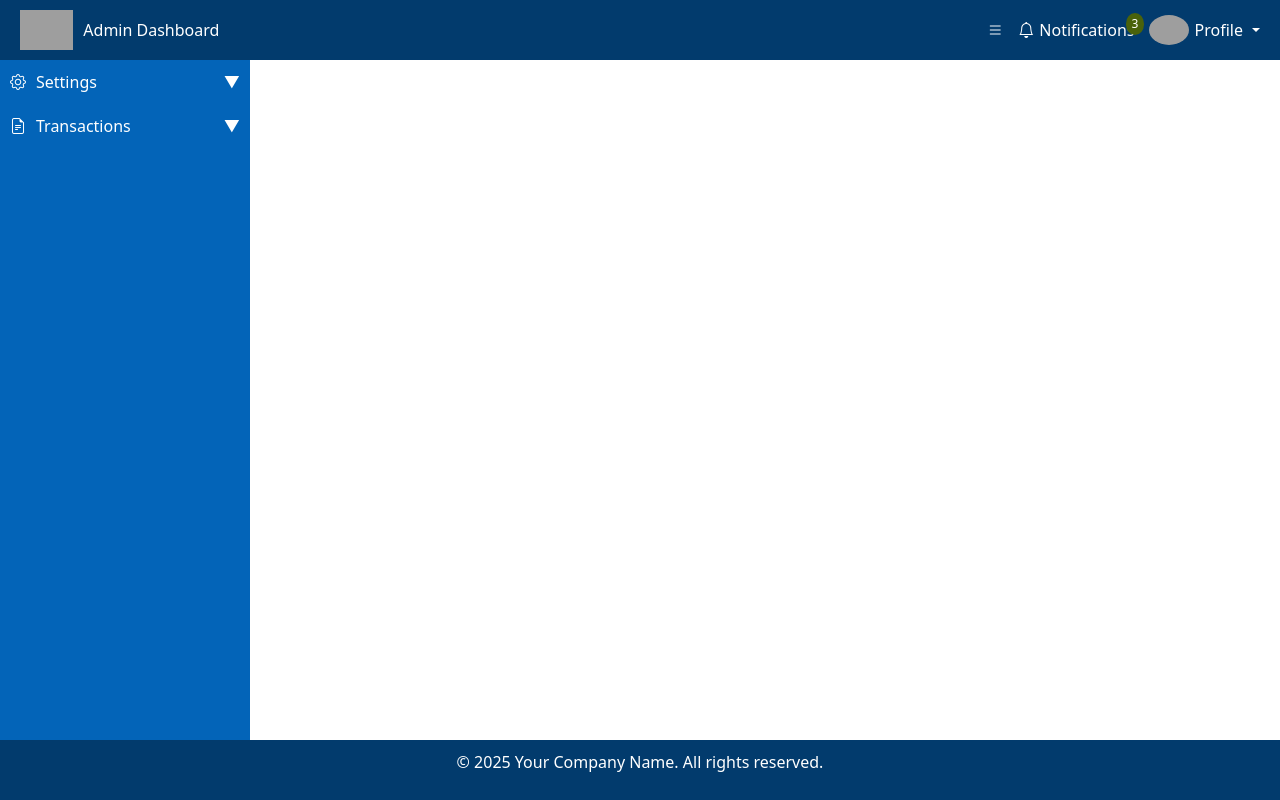
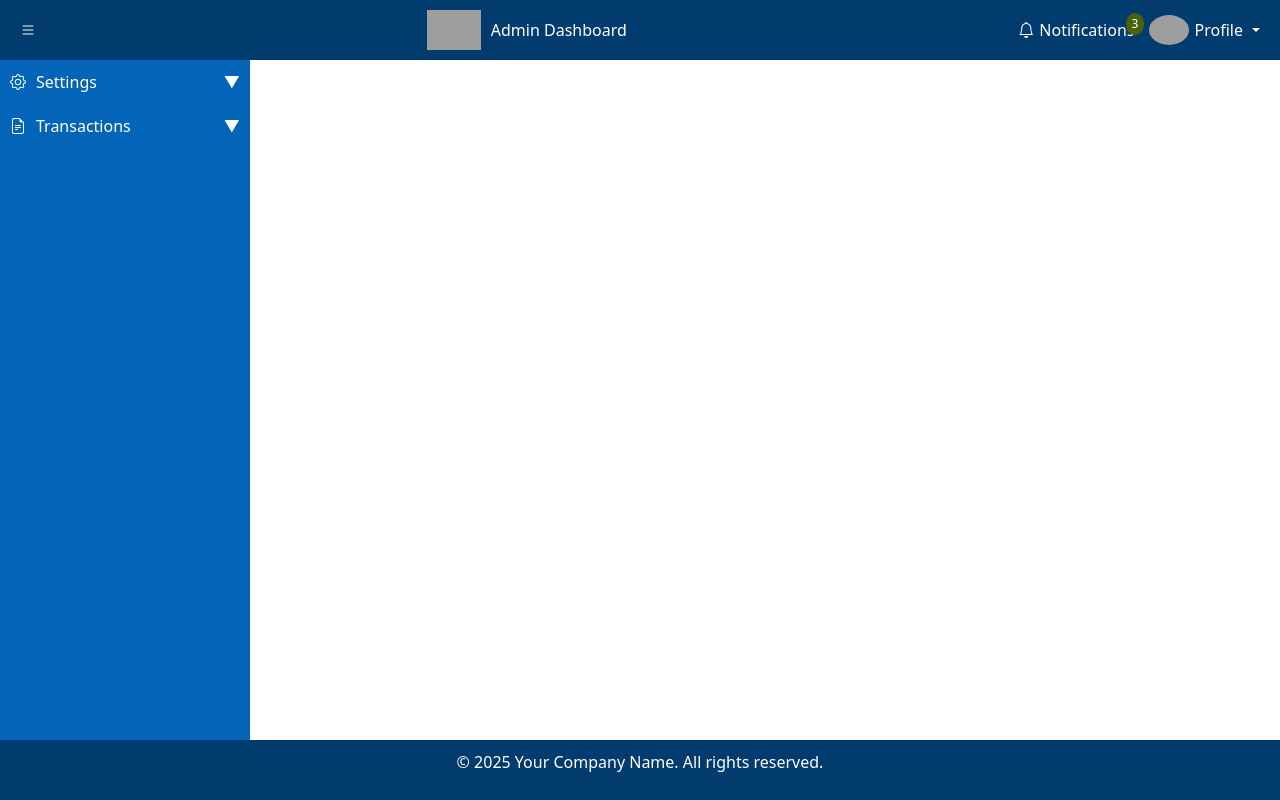
Before and after one commit to Mahfuz-bappy/Inventrixapp, an Angular app: page /admin in a window 1280 px wide. Built offline with nearby package versions, Linux system fonts and the light colour scheme; grey boxes are pictures that could not be loaded.

Commit message:
header nav bar

```diff
--- a/src/app/layout/admin-layout/admin-header/admin-header.component.html
+++ b/src/app/layout/admin-layout/admin-header/admin-header.component.html
@@ -1,15 +1,19 @@
 <header class="admin-header">
+  <nav class="nav">
+    <ul>
+      <li>
+        <a (click)="onToggleSidebar()">
+          <i class="bi bi-list"></i> <!-- Toggle Menu Icon -->
+        </a>
+      </li>
+    </ul>
+  </nav>
   <div class="logo">
     <img src="https://img.icons8.com/ios-filled/50/000000/company.png" alt="Company Logo">
     <span>Admin Dashboard</span>
   </div>
   <nav class="nav">
     <ul>
-      <li>
-        <a (click)="toggleSidebar()">
-          <i class="bi bi-list"></i> <!-- Toggle Menu Icon -->
-        </a>
-      </li>
       <li class="notification">
         <a class="notification-toggle" (click)="toggleNotificationPanel()">
           <i class="bi bi-bell"></i>
--- a/src/app/layout/admin-layout/admin-header/admin-header.component.ts
+++ b/src/app/layout/admin-layout/admin-header/admin-header.component.ts
@@ -1,4 +1,4 @@
-import { Component, Input } from '@angular/core';
+import { Component, EventEmitter, Input, Output } from '@angular/core';
 import { RouterModule } from '@angular/router';
 import { AuthService } from '../../../shared/services/auth.service';
 
@@ -10,7 +10,8 @@ import { AuthService } from '../../../shared/services/auth.service';
   styleUrls: ['./admin-header.component.css']
 })
 export class AdminHeaderComponent {
-  @Input() isSidebarCollapsed: boolean = false;
+  @Output() toggleSidebar = new EventEmitter<void>();
+  // @Input() isSidebarCollapsed: boolean = false;
   isDropdownOpen: boolean = false;
   isNotificationPanelOpen: boolean = false;
 
@@ -24,8 +25,8 @@ export class AdminHeaderComponent {
     this.isNotificationPanelOpen = !this.isNotificationPanelOpen;
   }
 
-  toggleSidebar(): void {
-    this.isSidebarCollapsed = !this.isSidebarCollapsed;
+  onToggleSidebar(): void {
+    this.toggleSidebar.emit();
   }
 
   logout(): void {
--- a/src/app/layout/admin-layout/admin-layout.component.html
+++ b/src/app/layout/admin-layout/admin-layout.component.html
@@ -1,4 +1,4 @@
-<app-admin-header [isSidebarCollapsed]="isSidebarCollapsed" (toggleSidebar)="toggleSidebar()"></app-admin-header>
+<app-admin-header   (toggleSidebar)="toggleSidebar()"></app-admin-header>
 <app-admin-sidebar [isSidebarCollapsed]="isSidebarCollapsed"></app-admin-sidebar>
 <app-admin-main [class.collapsed]="isSidebarCollapsed">
   <router-outlet></router-outlet>
```
